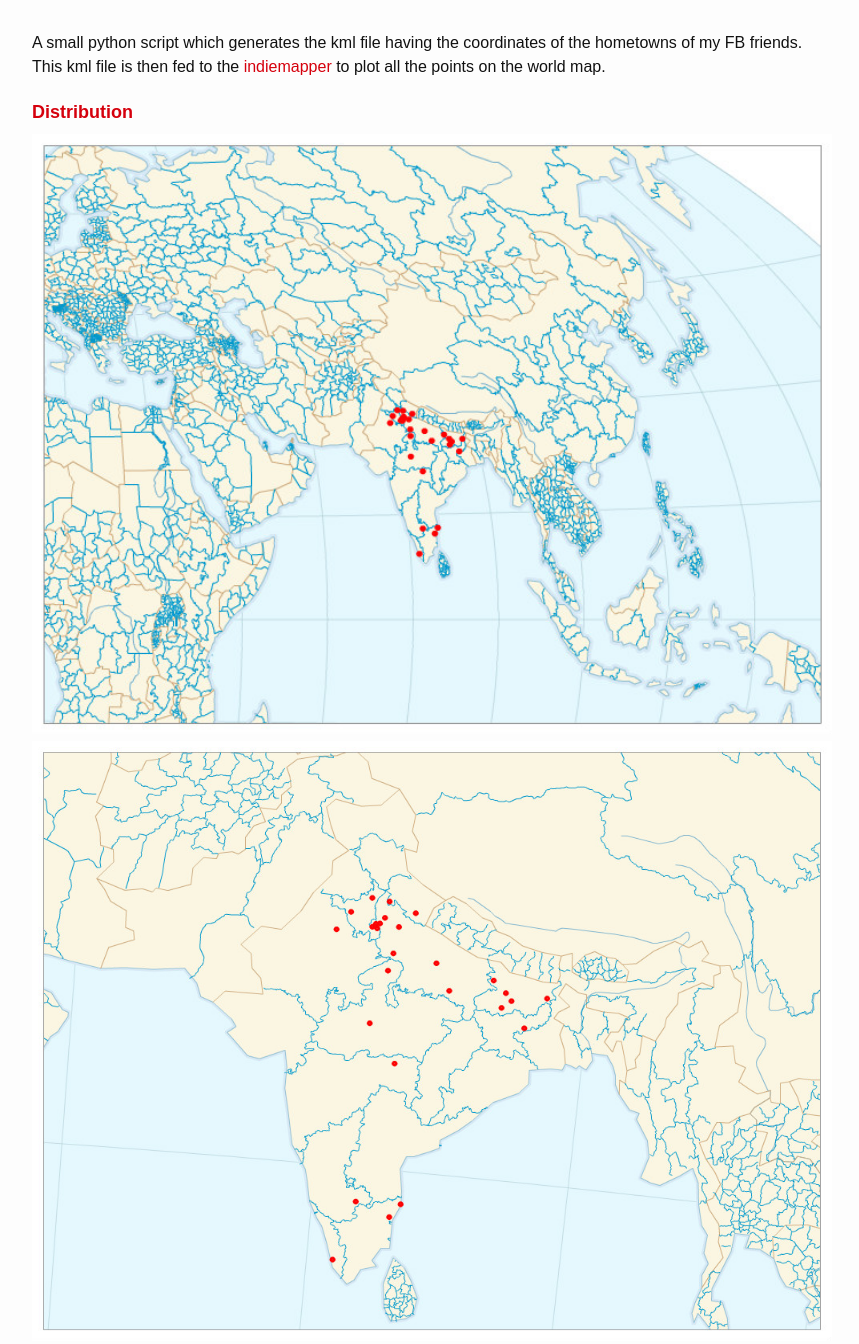
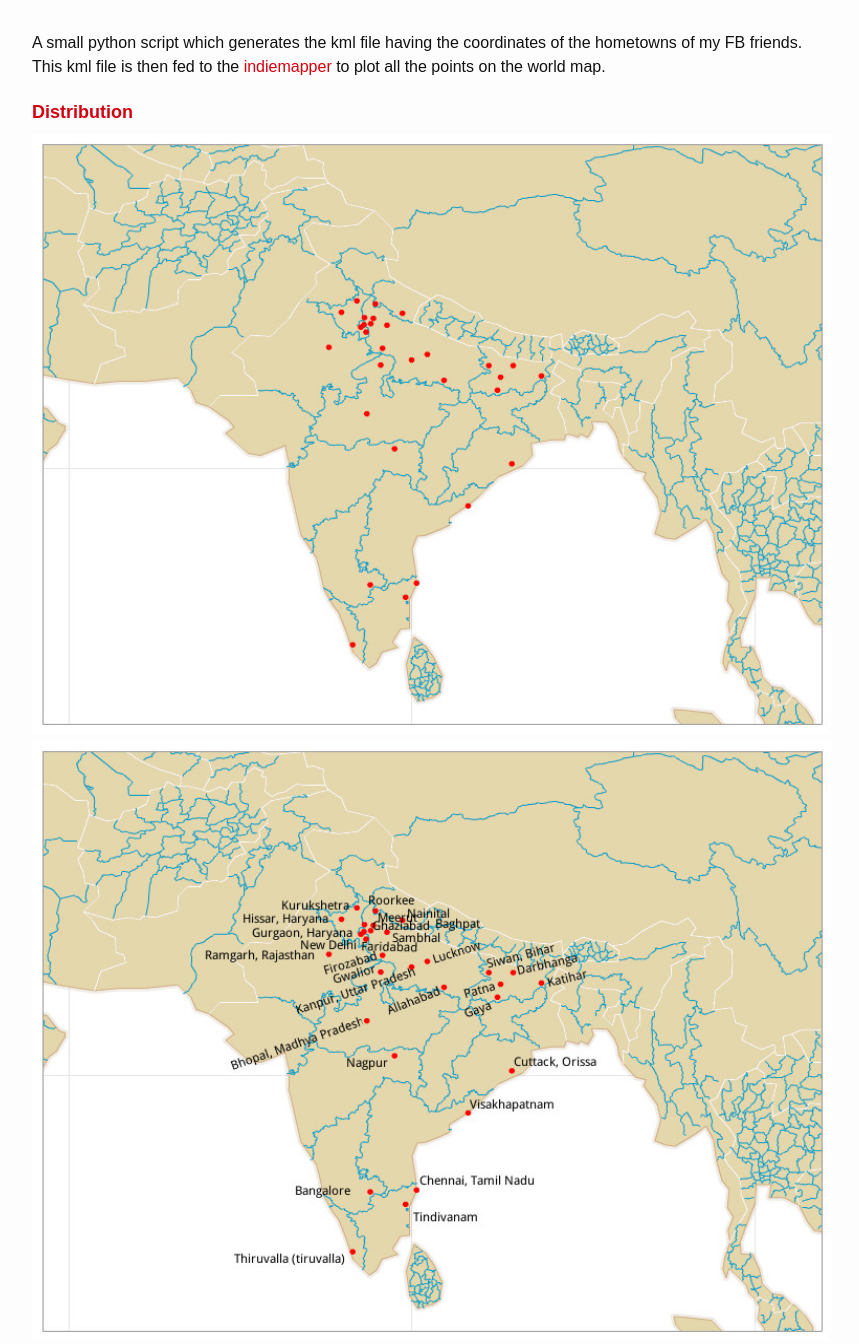
Before and after one commit to TrigonaMinima/HTowned, a plain HTML site: page index.html in a window 1280 px wide. Shown: the part 240-1584 px from the top of the page, without its empty margins (208-1067 px from the left). Drawn offline with Linux system fonts and the light colour scheme; a web font is replaced by a local one.

Commit message:
images updated

```diff
--- a/index.html
+++ b/index.html
@@ -36,8 +36,9 @@
               <a name="Distribution" class="anchor" href="#Distribution"><span class="octicon octicon-link"></span></a>Distribution
             </h3>
 
-          <img src="images/friends04.jpg" alt="Friends' View" style="width:800px;height:600px">
-          <img src="images/friends05.jpg" alt="Friends' View" style="width:800px;height:600px">
+          <img src="images/friends.jpg" alt="Friends' View" style="width:800px;height:600px">
+          <img src="images/friends1.jpg" alt="Friends' View" style="width:800px;height:600px">
+          <img src="images/friends2.jpg" alt="Friends' View" style="width:800px;height:600px">
 
             <h3>
               <a name="Tools used" class="anchor" href="#Tools-used"><span class="octicon octicon-link"></span></a>Tools used-
```
Also changed, not shown: images/friends.jpg (added), images/friends04.jpg (deleted), images/friends05.jpg (deleted), images/friends1.jpg (added), images/friends2.jpg (added).
